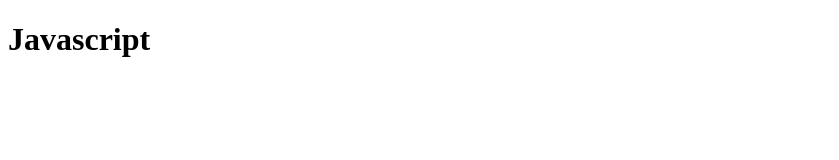
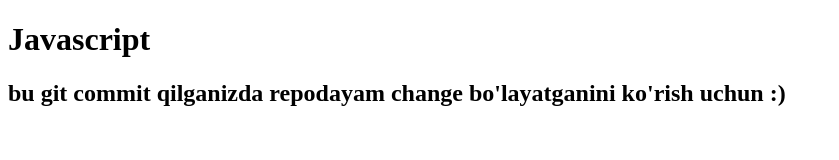
Before and after one commit to JsDasturchi/Js_project, a plain HTML site: page index.html in a window 1280 px wide. Shown: the whole page, without its empty margins (0-839 px from the left). Drawn offline with Linux system fonts and the light colour scheme.

Commit message:
this is just test commit with dummy code change in it

```diff
--- a/index.html
+++ b/index.html
@@ -8,6 +8,7 @@
   </head>
   <body>
     <h1>Javascript</h1>
+    <h2> bu git commit qilganizda repodayam change bo'layatganini ko'rish uchun :) </h2>
     <script src="index.js"></script>
   </body>
 </html>
```
